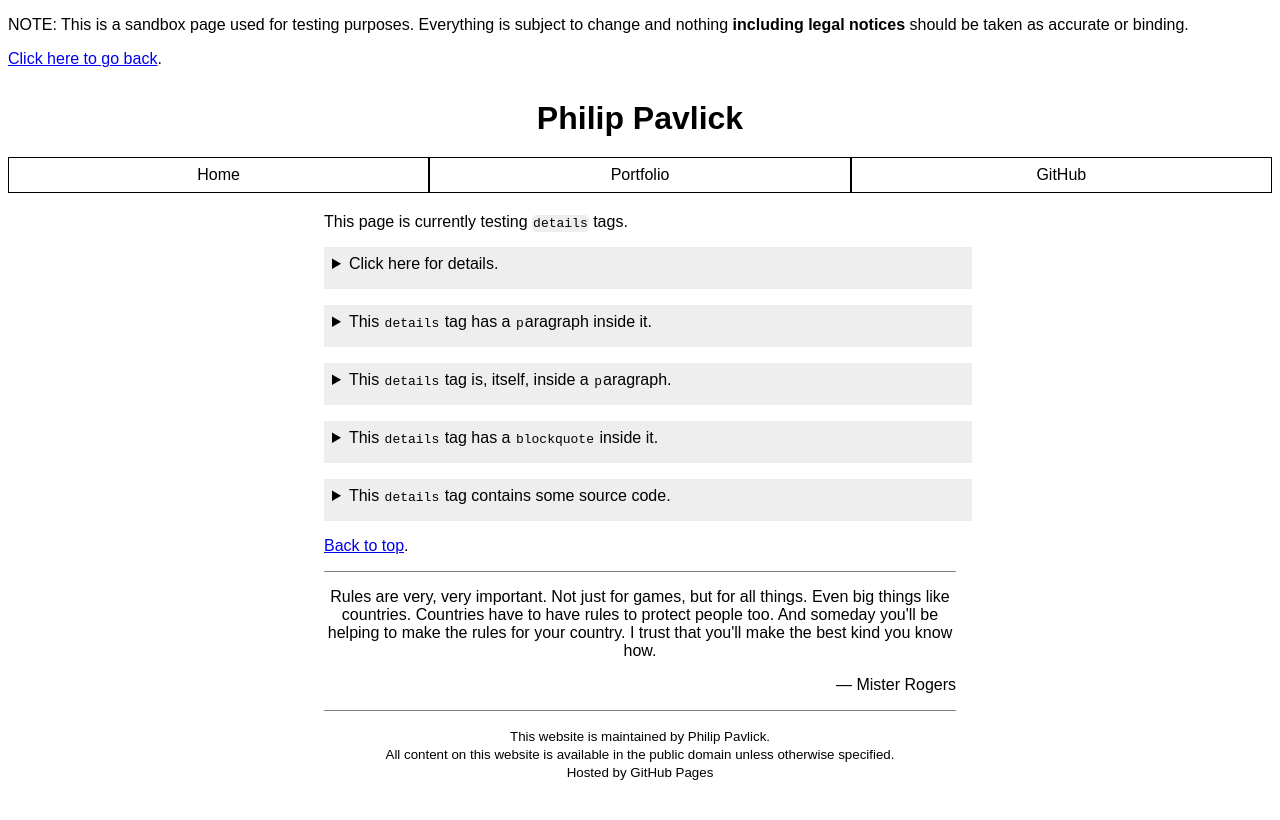
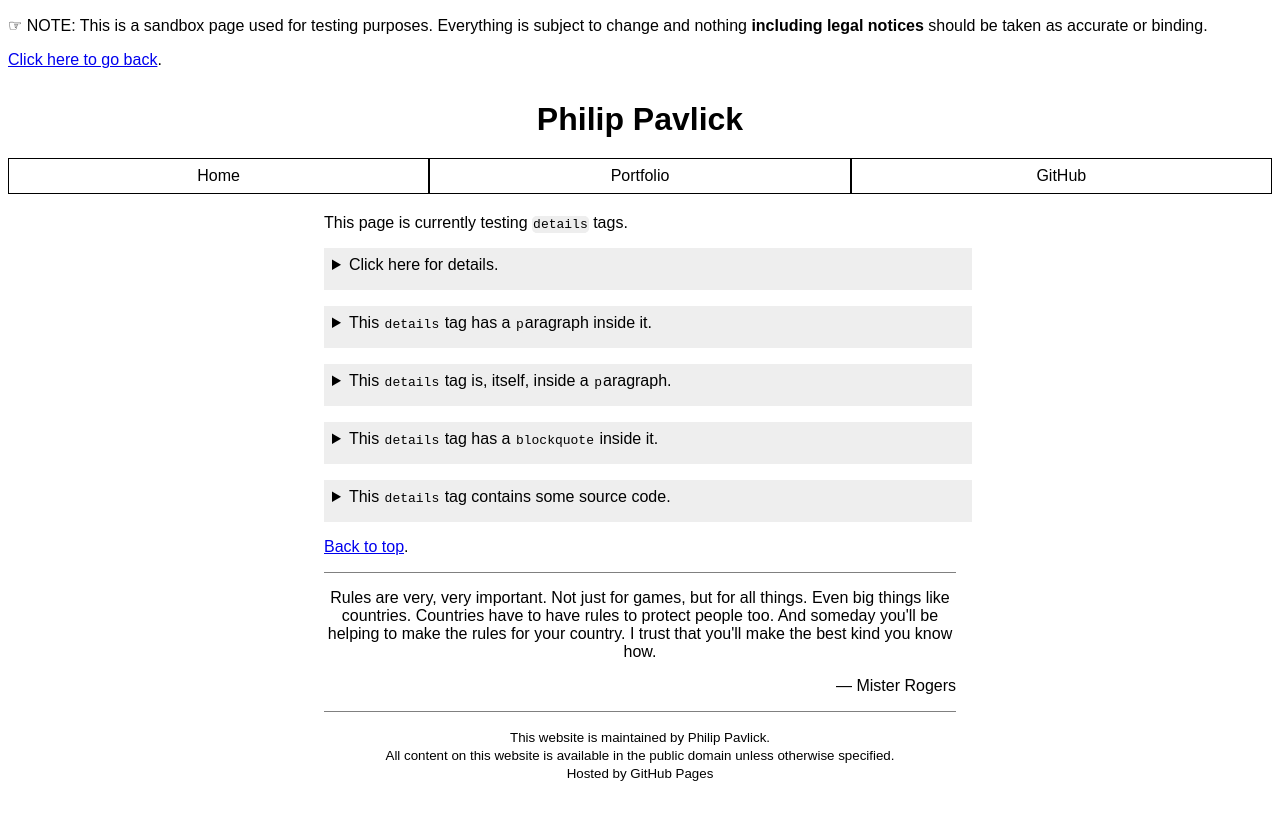
Before and after one commit to swashdev/swashdev.github.io, a Jekyll site: the page built from sandbox.html, in a window 1280 px wide. Shown: the top 820 px of the page. Built offline with Jekyll 4.4.1, drawn with Linux system fonts in a browser that asks for light colours.

Commit message:
Add a test case for the "important" class.

```diff
--- a/css/style.css
+++ b/css/style.css
@@ -148,6 +148,12 @@ details summary
 	cursor: pointer;
 }
 
+/* a way to mark certain sections as "important." */
+.important:before
+{
+	content: '\261E';
+}
+
 /* a section at the bottom for displaying fortunes. */
 #fortune
 {
```
